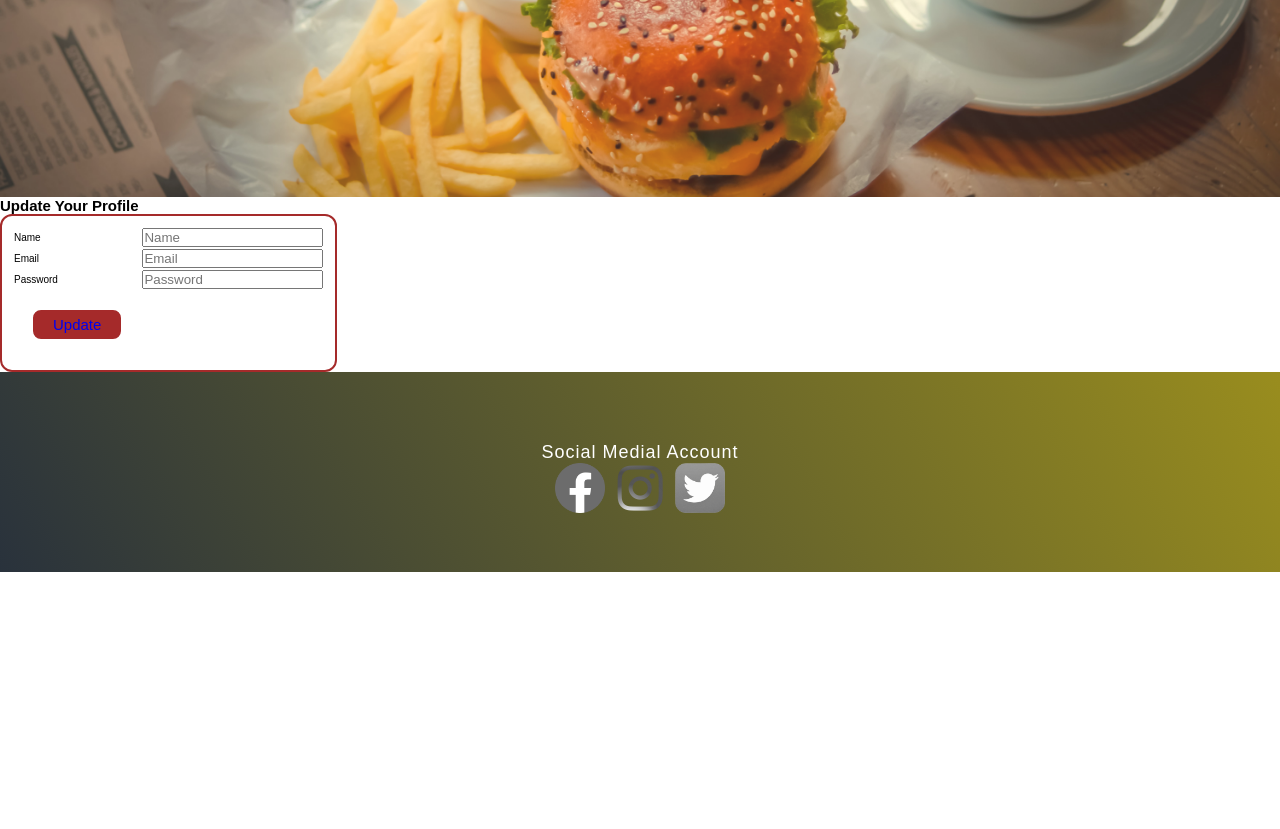
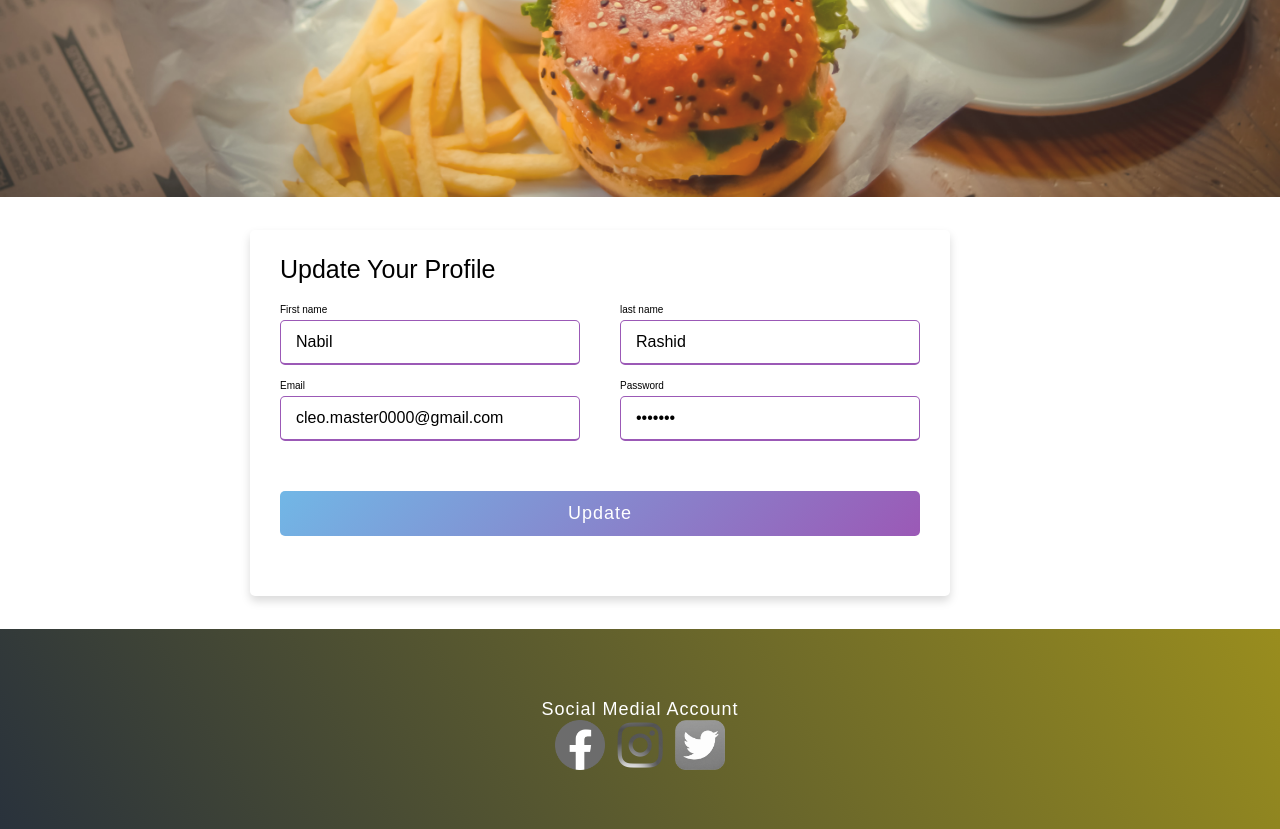
Before and after one commit to ShnAhmad/home-delivery-system, a PHP site: page /zeeshan/profile.php in a window 1280 px wide. Shown: the part 403-1232 px from the top of the page. Before the commit the page ends 975 px from the top, so only its background shows below. Run offline with PHP 8.4, Linux system fonts and the light colour scheme; a user stored in the database is signed in; data comes from the database, SQL or seed files in the repository; some web fonts are replaced.

Commit message:
changes in php file of zeeshan

```diff
--- /dev/null
+++ b/project interface/zeeshan/connection.php
@@ -0,0 +1,12 @@
+<?php
+
+$server="localhost";
+$username="root";
+$password="";
+$db='ds';
+
+$con= mysqli_connect($server,$username,$password,$db);
+if (!$con) {
+    die("Connection failed: " . mysqli_connect_error());
+ }
+ ?>
--- a/project interface/zeeshan/index _style.php
+++ b/project interface/zeeshan/index _style.php
@@ -151,13 +151,18 @@ img {
 .center{
     text-align: center;
 }
-/* table */
-table{
-    border: 2px solid brown;
-	border-radius: 12px;
-	padding: 10px;
+/* order */
+#selct
+{
+	width= 50px;
+	height= 50px;
 
 }
+.sq{
+	margin-top:20px;
+
+}
+
 .btn{
     padding: 6px 20px;
     border: 2px solid white;
@@ -168,12 +173,15 @@ table{
     border-radius: 10px;
     cursor:pointer;
 }
-#order_table{
+#order{
 	display: flex;
 	justify-content: center;
+	border: 2px solid brown;
 	border-radius: 2px;
 	padding: 3px;
-	margin: 10px;
+	margin-top:20px;
+	margin-bottom:20px;
+
 }
 
 /* Footer */
--- /dev/null
+++ b/project interface/zeeshan/profile.css
@@ -0,0 +1,132 @@
+
+.container{
+    margin-left: 250px;
+    max-width: 700px;
+    width: 100%;
+    background-color: #fff;
+    padding: 25px 30px;
+    border-radius: 5px;
+    box-shadow: 0 5px 10px rgba(0,0,0,0.15);
+  }
+  .container .title{
+    font-size: 25px;
+    font-weight: 500;
+    position: relative;
+  }
+  .container .title::before{
+    content: "";
+    position: absolute;
+    left: 0;
+    bottom: 0;
+    height: 3px;
+    width: 30px;
+    border-radius: 5px;
+  }
+  .content form .user-details{
+    display: flex;
+    flex-wrap: wrap;
+    justify-content: space-between;
+    margin: 20px 0 12px 0;
+  }
+  form .user-details .input-box{
+    margin-bottom: 15px;
+    width: calc(100% / 2 - 20px);
+  }
+  form .input-box span.details{
+    display: block;
+    font-weight: 500;
+    margin-bottom: 5px;
+  }
+  .user-details .input-box input{
+    height: 45px;
+    width: 100%;
+    outline: none;
+    font-size: 16px;
+    border-radius: 5px;
+    padding-left: 15px;
+    border: 1px solid #ccc;
+    border-bottom-width: 2px;
+    transition: all 0.3s ease;
+  }
+  .user-details .input-box input:focus,
+  .user-details .input-box input:valid{
+    border-color: #9b59b6;
+  }
+   form .gender-details .gender-title{
+    font-size: 20px;
+    font-weight: 500;
+   }
+   form .category{
+     display: flex;
+     width: 80%;
+     margin: 14px 0 ;
+     justify-content: space-between;
+   }
+   form .category label{
+     display: flex;
+     align-items: center;
+     cursor: pointer;
+   }
+   form .category label .dot{
+    height: 18px;
+    width: 18px;
+    border-radius: 50%;
+    margin-right: 10px;
+    background: #d9d9d9;
+    border: 5px solid transparent;
+    transition: all 0.3s ease;
+  }
+   #dot-1:checked ~ .category label .one,
+   #dot-2:checked ~ .category label .two,
+   #dot-3:checked ~ .category label .three{
+     background: #9b59b6;
+     border-color: #d9d9d9;
+   }
+   form input[type="radio"]{
+     display: none;
+   }
+   form .button{
+     height: 45px;
+     margin: 35px 0
+   }
+   form .button input{
+     height: 100%;
+     width: 100%;
+     border-radius: 5px;
+     border: none;
+     color: #fff;
+     font-size: 18px;
+     font-weight: 500;
+     letter-spacing: 1px;
+     cursor: pointer;
+     transition: all 0.3s ease;
+     background: linear-gradient(135deg, #71b7e6, #9b59b6);
+   }
+   form .button input:hover{
+    /* transform: scale(0.99); */
+    background: linear-gradient(-135deg, #71b7e6, #9b59b6);
+    }
+   @media(max-width: 584px){
+   .container{
+    max-width: 100%;
+  }
+  form .user-details .input-box{
+      margin-bottom: 15px;
+      width: 100%;
+    }
+    form .category{
+      width: 100%;
+    }
+    .content form .user-details{
+      max-height: 300px;
+      overflow-y: scroll;
+    }
+    .user-details::-webkit-scrollbar{
+      width: 5px;
+    }
+    }
+    @media(max-width: 459px){
+    .container .content .category{
+      flex-direction: column;
+    }
+  }
--- a/project interface/zeeshan/profile.php
+++ b/project interface/zeeshan/profile.php
@@ -1,5 +1,7 @@
 
-
+<?php
+session_start();
+?>
 <!DOCTYPE html>
 <html lang="en">
 
@@ -8,6 +10,7 @@
     <meta name="viewport" content="width=device-width, initial-scale=1.0">
     <?php include 'index _style.php' ?>
     <link href="https://fonts.googleapis.com/css?family=Baloo+Bhai|Bree+Serif&display=swap" rel="stylesheet">
+    <link rel="stylesheet" href="profile.css">
     <title>Food deliver System</title>
 </head>
 
@@ -40,31 +43,52 @@
             quae ducimus non nisi!</p>
 
     </section>
+    <br><br><br>
     <!-- End home Section  -->
-    <h2>Update Your Profile</h2>
-    <table>
-        <tr>
-            <td> <label for="username">Name</label></td>
-            <td>
-                <input type="text" placeholder="Name" name="username">
-            </td>
-        </tr>
-        <tr>
-            <td><label for="username">Email</label></td>
-            <td><input type="text" placeholder="Email " name="email"></td>
-        </tr>
-<tr>
-    <td><label for="password">Password</label> </td>
-    <td> <input type="password" placeholder="Password" name="password"></td>
-</tr>
-<tr>
-    <td><button type="button" class="btn btn-primary"><a href="index.html">Update</a></button>
-    </td>
-</tr>
-
-    </table>
 
 
+<?php
+include 'connection.php';
+$selectquery="SELECT   `first_name`, `last_name`,`email`, `password` FROM `users` WHERE `user_id`=" . $_SESSION['customer_id'] . "";
+$query= mysqli_query($con,$selectquery) ;
+$num=mysqli_num_rows($query);
+
+while($res=mysqli_fetch_array($query))
+{
+?>
+     <div class="container">
+    <div class="title">Update Your Profile</div>
+    <div class="content">
+      <form action="" method="post">
+        <div class="user-details">
+          <div class="input-box">
+            <span class="details">First name</span>
+            <input type="text" name="first_name" value="<?php echo $res ['first_name']; ?> " required>
+          </div>
+          <div class="input-box">
+            <span class="details">last name</span>
+            <input type="text" name="last_name" value="<?php echo $res ['last_name']; ?>"  required>
+          </div>
+          <div class="input-box">
+            <span class="details">Email</span>
+            <input type="email" name="email" value="<?php echo $res ['email']; ?> " required>
+          </div>
+          <div class="input-box">
+            <span class="details">Password</span>
+            <input type="password" name="password" name="password" value="<?php echo $res ['password']; ?> " required>
+          </div>
+        </div>
+        <div class="button">
+          <input type="Submit" name="Submit" value="Update">
+        </div>
+      </form>
+    </div>
+  </div>
+
+    <?php
+}
+?>
+<br><br><br>
     <!-- Footer -->
 
     <footer id="footer">
@@ -77,3 +101,29 @@
             </div>
         </div>
     </footer>
+
+</body>
+</html>
+
+
+<?php
+if(isset($_POST['Submit'])) {
+    $first_name=$_POST['first_name'];
+    $last_name=$_POST['last_name'];
+    $email=$_POST['email'];
+    $password=$_POST['password'];
+
+    $updatequery = "UPDATE users SET first_name='$first_name', last_name='$last_name', email='$email', password='$password' WHERE `user_id`=" . $_SESSION['customer_id'] . "";
+    $ress= mysqli_query($con,$updatequery);
+    if($ress)
+    {
+            echo "Record updated successfully";
+          } else {
+            echo "Error updating record: " . mysqli_error($con);
+          }
+
+          mysqli_close($con);
+
+  }
+
+  ?>
```
Also changed, not shown: project interface/zeeshan/index.php (+8 -24 lines).
